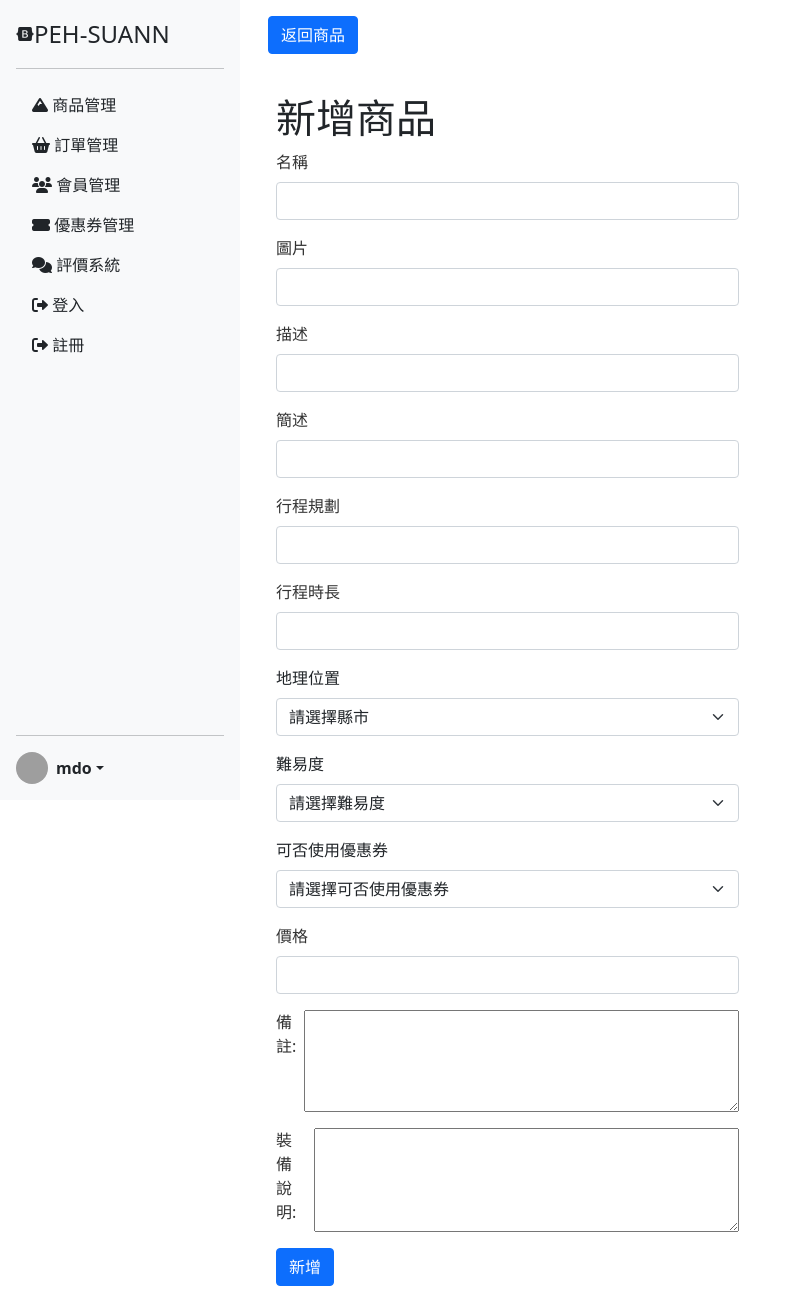
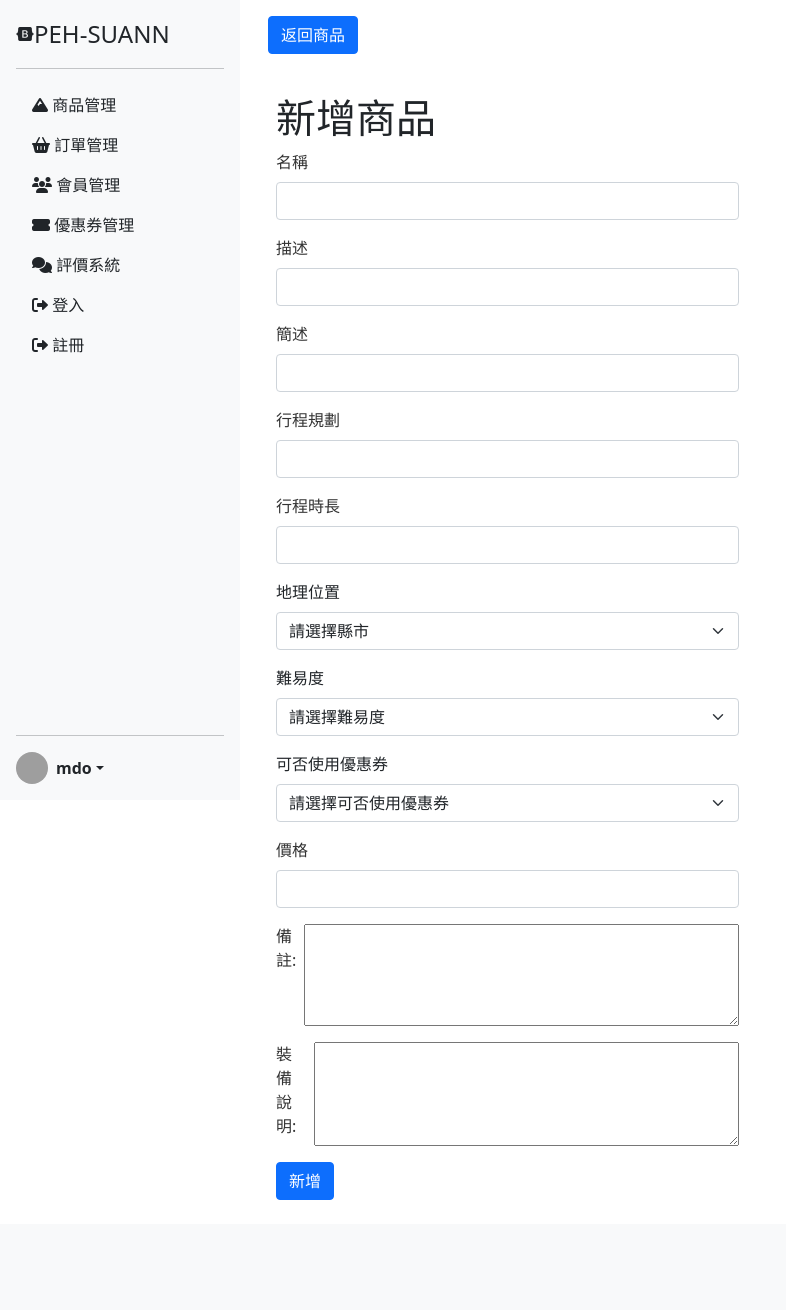
Before and after one commit to peh-suann/midterm_, a PHP site: page /trails_add.php in a window 1280 px wide. Shown: the whole page, without its empty margins (0-786 px from the left). After the commit the page ends 1200 px from the top, so only its background shows below. Run offline with PHP 8.4, Linux system fonts and the light colour scheme; grey boxes are pictures that could not be loaded.

Commit message:
Update trails_add.php
修改圖片欄位

```diff
--- a/trails_add.php
+++ b/trails_add.php
@@ -20,13 +20,6 @@ $title = "trrails_add";
                     <div class="mb-3">
                         <label for="name" class="form-label">名稱</label>
                         <input type="text" class="form-control" id="trail_name" name="trail_name">
-                        <div class="form-text"></div>
-                    </div>
-
-                    <div class="mb-3">
-                        <label class="form-label">圖片</label>
-                        <input type="text" class="form-control" id="trail_img" aria-describedby="emailHelp"
-                            name="trail_img">
                         <div class="form-text"></div>
                     </div>
 
```
